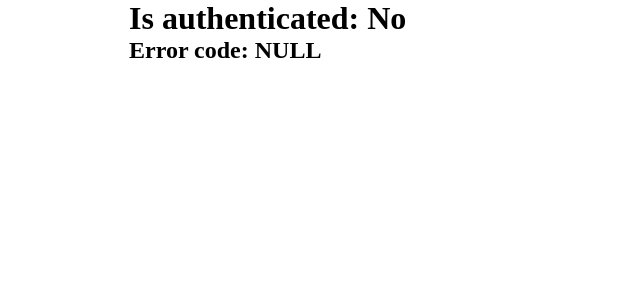
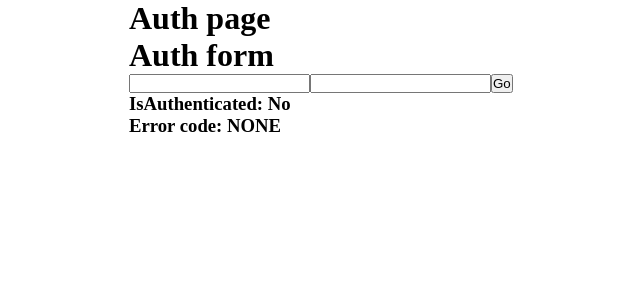
Before and after one commit to banderveloper/Reminder, a React (Vite) app in the folder src/Reminder.Frontend/Reminder.Web/: page / in a window 1280 px wide. Shown: the top 300 px of the page, without its empty margins (191-831 px from the left). Built offline with nearby package versions, Linux system fonts and the light colour scheme; no server answers.

Commit message:
feat(web): add demo auth form functionality

```diff
--- a/src/Reminder.Frontend/Reminder.Web/src/App.tsx
+++ b/src/Reminder.Frontend/Reminder.Web/src/App.tsx
@@ -1,25 +1,11 @@
 import './App.css'
-import {useAuthStore} from "./stores/useAuthStore.ts";
-import {useEffect} from "react";
+import AuthPage from "./pages/AuthPage/AuthPage.tsx";
 
 function App() {
 
-    const {isAuthenticated, signIn, errorCode} = useAuthStore();
-
-    useEffect(() => {
-        signIn({
-            username: 'admin',
-            fingerprint: 'admin',
-            password: 'admin'
-        })
-        // api.get('http://localhost:5000/temp/protected');
-
-    }, []);
-
     return (
         <>
-            <h1>Is authenticated: {isAuthenticated ? "Yes" : "No"}</h1>
-            <h2>Error code: {errorCode ? errorCode : "NULL"}</h2>
+            <AuthPage/>
         </>
     )
 }
--- a/src/Reminder.Frontend/Reminder.Web/src/components/AuthForm/AuthForm.tsx
+++ b/src/Reminder.Frontend/Reminder.Web/src/components/AuthForm/AuthForm.tsx
@@ -1,7 +1,32 @@
+import {useState} from "react";
+import {useAuthStore} from "../../stores/useAuthStore.ts";
+
 const AuthForm = () => {
+
+    const {isAuthenticated, signIn, errorCode} = useAuthStore();
+
+    const [username, setUsername] = useState<string>('');
+    const [password, setPassword] = useState<string>('');
+    const fingerprint: string = 'web';
+
+    const handleSubmit = async () => {
+
+        await signIn({
+            username: username,
+            password: password,
+            fingerprint: fingerprint
+        });
+    }
+
     return (
         <div>
             <h1>Auth form</h1>
+            <input type="text" name="username" onChange={e => setUsername(e.target.value)}/>
+            <input type="text" name="password" onChange={e => setPassword(e.target.value)}/>
+            <button onClick={handleSubmit}>Go</button>
+
+            <h3>IsAuthenticated: {isAuthenticated ? "Yes" : "No"}</h3>
+            <h3>Error code: {errorCode ? errorCode : "NONE"}</h3>
         </div>
     );
 };
```
